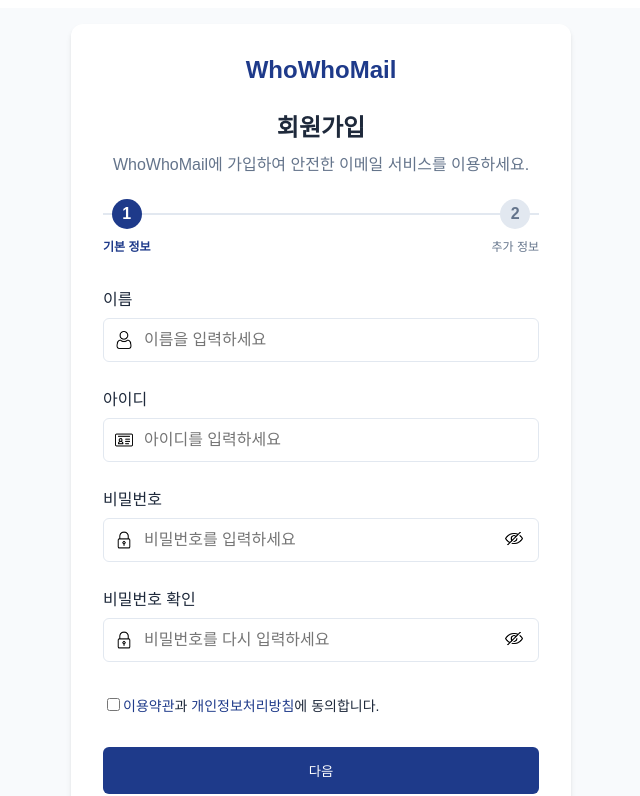
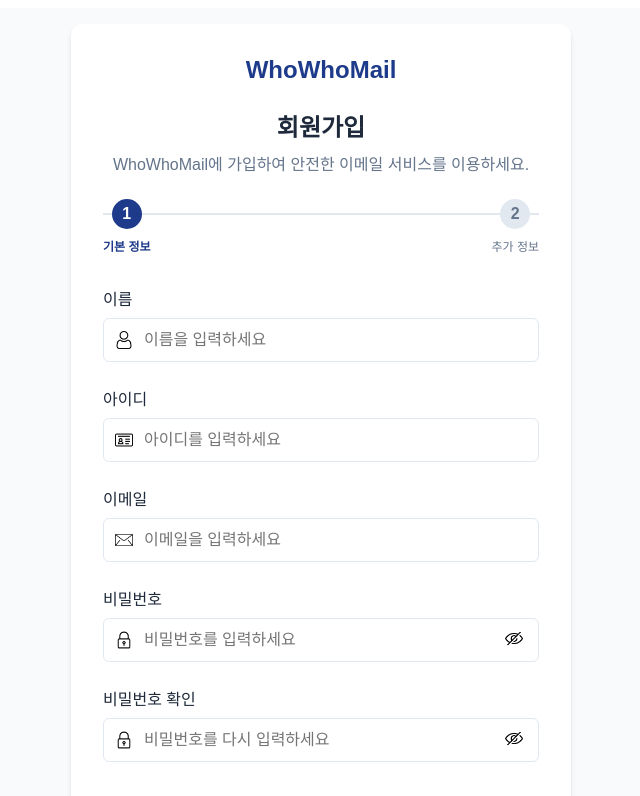
Before and after one commit to ALP-B-SPAMMAIL/frontend, a Vue app: page /register in a window 1280 px wide. Shown: the top 796 px of the page, without its empty margins (319-959 px from the left). Built offline with nearby package versions, Linux system fonts and the light colour scheme.

Commit message:
이메일 필드 추가

```diff
--- a/src/views/RegisterView.vue
+++ b/src/views/RegisterView.vue
@@ -49,6 +49,21 @@
               id="id"
               v-model="formData.id"
               placeholder="아이디를 입력하세요"
+              class="form-input"
+              required
+            />
+          </div>
+        </div>
+
+        <div class="form-group">
+          <label for="email">이메일</label>
+          <div class="input-with-icon">
+            <img src="@/assets/icons/mail.png" alt="Email Icon" class="input-icon" width="18" height="18" />
+            <input
+              type="email"
+              id="email"
+              v-model="formData.email"
+              placeholder="이메일을 입력하세요"
               class="form-input"
               required
             />
@@ -497,6 +512,7 @@
 const formData = ref({
   name: '',
   id: '',
+  email: '',
   password: '',
   confirmPassword: '',
   agreeTerms: false,
@@ -655,6 +671,7 @@
       birthDate: formData.value.personalInfo.birthdate,
       password: formData.value.password,
       interest: formData.value.personalInfo.interests,
+      email: formData.value.email,
     };
 
     console.log('전송 데이터:', payload);
```
